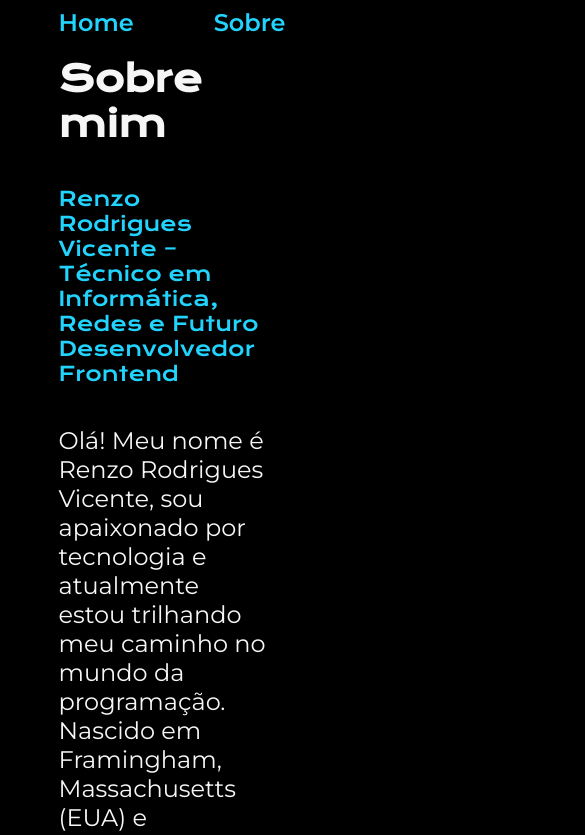
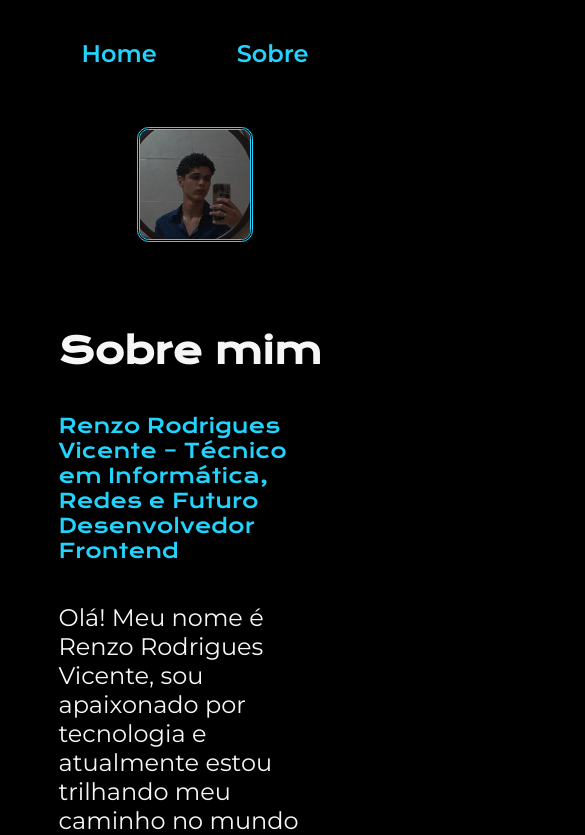
Before and after one commit to renzo-023/portfolio, a plain HTML site: page about.html in a window 390 px wide. Shown: the top 835 px of the page, 585 px wide, since content can reach past the window. Drawn offline with nearby package versions, Linux system fonts and the light colour scheme.

Commit message:
atualizacao da responsividade

```diff
--- a/assets/css/style.css
+++ b/assets/css/style.css
@@ -51,19 +51,20 @@ body {
   display: flex;
   align-items: center;
   justify-content: space-between;
+  gap: 5.375rem;
 }
 
 .foto-perfil {
   border: var(--cor-terciaria);
   border-style: double;
-  width: 22.5rem;
-  border-radius: 2rem;
+  width: 40%;
+  border-radius: 10%;
 }
 
 .apresentacao__conteudo {
   display: flex;
   flex-direction: column;
-  width: 38.4375rem;
+  width: 50%;
   gap: 2.5rem;
 }
 
@@ -98,7 +99,7 @@ body {
   font-size: 1.5rem;
 }
 
-.apresentacao__links__link {
+.apresentacao__links__navegacao {
   display: flex;
   justify-content: center;
   width: 23.625rem;
@@ -117,7 +118,7 @@ body {
   transition: 300ms;
 }
 
-.apresentacao__links__link:hover {
+.apresentacao__links__navegacao:hover {
   transition: 300ms;
   width: 25rem;
   background-color: var(--cor-hover);
@@ -134,3 +135,22 @@ body {
   background-color: var(--cor-terciaria);
   padding: 1.5rem;
 }
+
+@media (max-width: 1200px) {
+  .cabecalho {
+    padding: 10%;
+  }
+
+  .cabecalho__menu {
+    display: flex;
+    justify-content: center;
+  }
+
+  .apresentacao {
+    flex-direction: column-reverse;
+  }
+
+  .apresentacao__conteudo {
+    width: auto;
+  }
+}
```
Also changed, not shown: index.html (+3 -3 lines).
